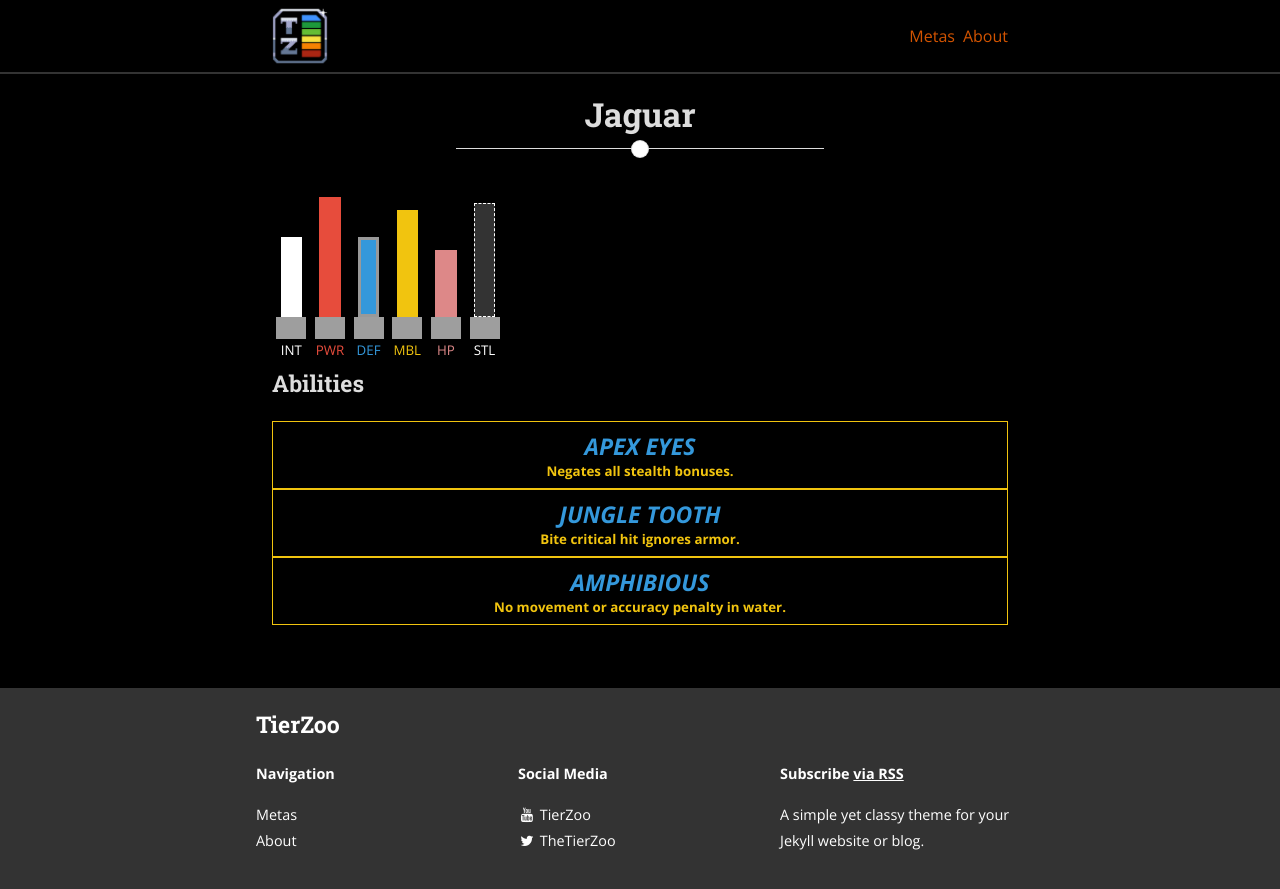
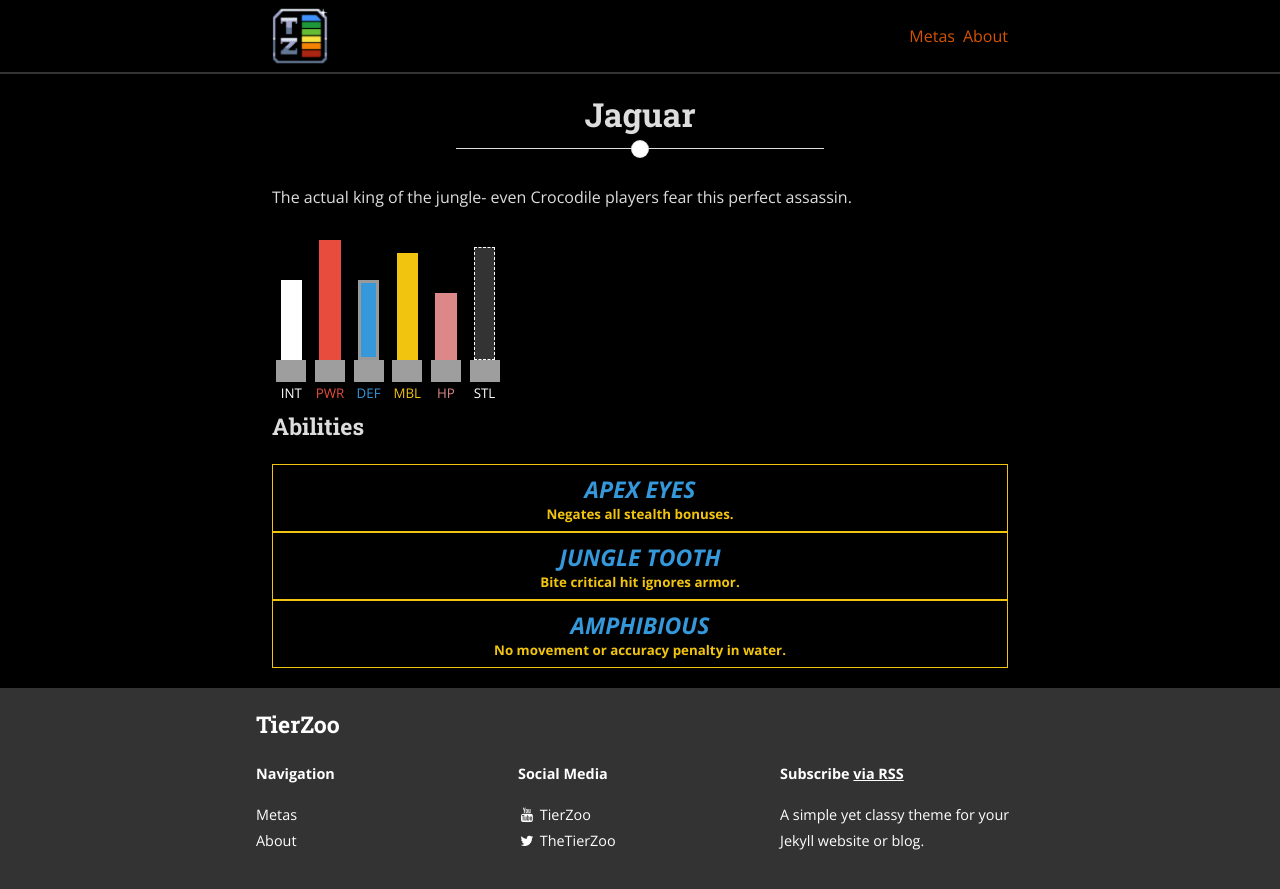
Before and after one commit to Carcharodonhastalis/TierZoo, a Jekyll site: the page built from _builds/jaguar.md, in a window 1280 px wide. Shown: the top 889 px of the page. Built offline with Jekyll 4.4.1, drawn with Linux system fonts in a browser that asks for light colours; nearby versions of some CDN libraries; grey boxes are pictures that could not be loaded.

Commit message:
Add some article text to the jaguar build and add it to the README as an example

```diff
--- a/_builds/jaguar.md
+++ b/_builds/jaguar.md
@@ -26,3 +25,4 @@ stats:
   - hp: 50
   - stl: 85
 ---
+The actual king of the jungle- even Crocodile players fear this perfect assassin.
```
Also changed, not shown: other parts of _builds/jaguar.md (+0 -1 lines), README.md.
